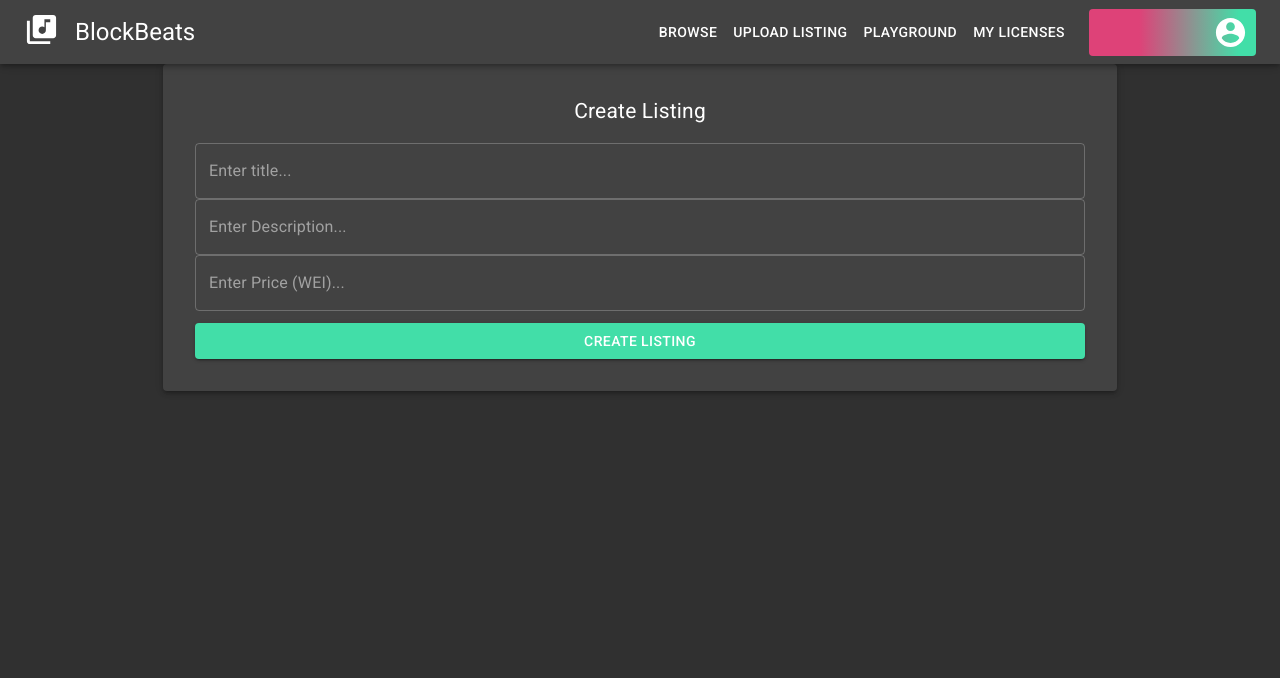
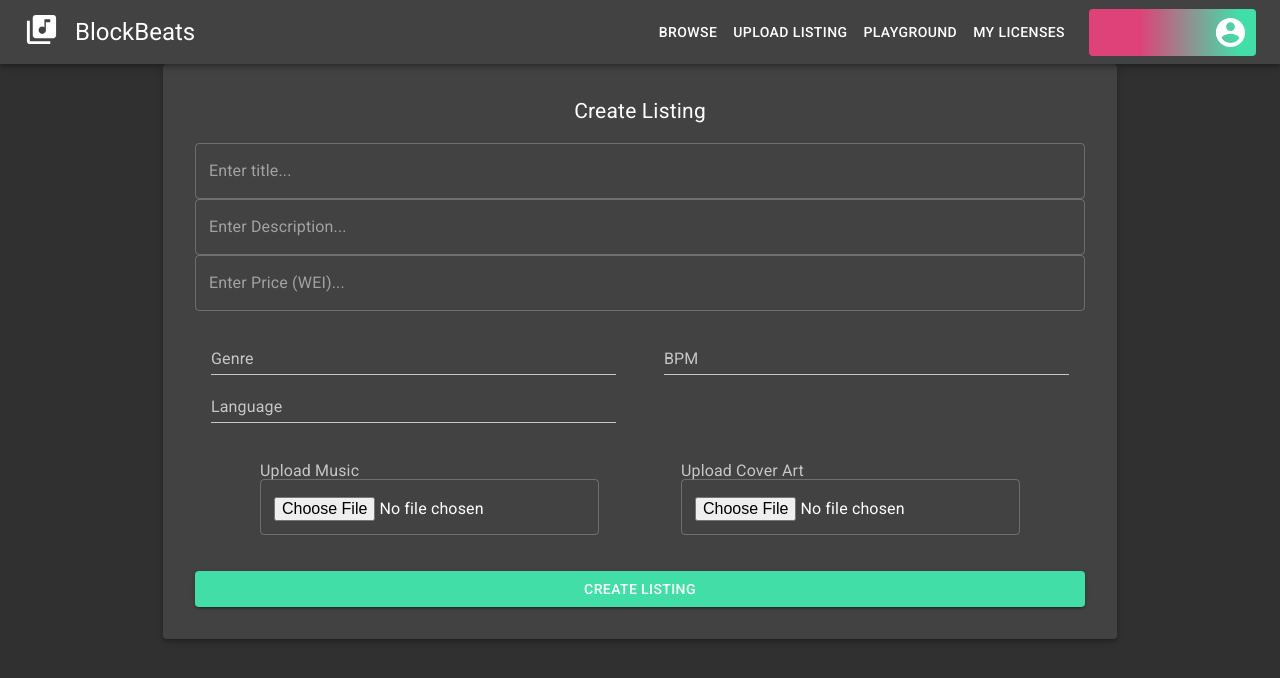
Before and after one commit to teamblockbeats/blockbeats, a React (Create React App) app in the folder client/: page /upload in a window 1280 px wide. Shown: the top 678 px of the page. Built offline with nearby package versions, Linux system fonts and the light colour scheme.

Commit message:
form mostly done, but no functionality

```diff
--- a/client/src/components/Upload.js
+++ b/client/src/components/Upload.js
@@ -4,8 +4,12 @@ import Grid from "@material-ui/core/Grid";
 import Paper from "@material-ui/core/Paper";
 import TextField from "@material-ui/core/TextField";
 import FormControl from "@material-ui/core/FormControl";
-import { Button, Typography, CircularProgress, Box } from "@material-ui/core";
-
+import {
+  Button,
+  Typography,
+  Box,
+  FormLabel,
+} from "@material-ui/core";
 
 const useStyles = makeStyles((theme) => ({
   paper: {
@@ -26,6 +30,14 @@ const Upload = () => {
   const [description, setDescription] = useState("");
   const [price, setPrice] = useState(0);
 
+  const [genre, setGenre] = useState("");
+  const [language, setLanguage] = useState("");
+  const [BPM, setBPM] = useState(0);
+
+  const [musicFile, setMusicFile] = useState(null);
+  const [artFile, setArtFile] = useState(null);
+
+  /************* HANDLERS ******************/
   const handleTitleChange = (event) => {
     setTitle(event.target.value);
   };
@@ -36,6 +48,32 @@ const Upload = () => {
 
   const handlePriceChange = (event) => {
     setPrice(Number(event.target.value));
+  };
+
+  const handleGenreChange = (event) => {
+    setGenre(event.target.value);
+  };
+
+  const handleLanguageChange = (event) => {
+    setLanguage(event.target.value);
+  };
+
+  const handleBPMChange = (event) => {
+    setBPM(Number(event.target.value));
+  };
+
+  const handleSampleFileChange = (event) => {
+    setMusicFile(event.target.files[0]);
+  };
+
+  const handleArtFileChange = (event) => {
+    setArtFile(event.target.files[0]);
+  }
+  /***************************************/
+
+  const handleCreateListing = async () => {
+    console.log("create listing");
+
   };
 
   const drawListingInputFields = () => {
@@ -56,12 +94,64 @@ const Upload = () => {
           variant="outlined"
           onChange={(e) => handlePriceChange(e)}
         />
+        <Box display="flex" flexDirection="row" paddingTop={2} padding={2}>
+          <Box
+            display="flex"
+            flexDirection="column"
+            flexGrow={1}
+            paddingRight={3}
+          >
+            <TextField
+              label="Genre"
+              onChange={(e) => handleGenreChange(e)}
+            />
+            <TextField
+              label="Language"
+              onChange={(e) => handleLanguageChange(e)}
+            />
+          </Box>
+          <Box
+            display="flex"
+            flexDirection="column"
+            flexGrow={1}
+            paddingLeft={3}
+          >
+            <TextField
+              label="BPM"
+              onChange={(e) => handleBPMChange(e)}
+            />
+          </Box>
+        </Box>
+        <Box
+          display="flex"
+          flexDirection="row"
+          justifyContent="space-around"
+          padding={3}
+        >
+          <Box display="flex" flexDirection="column">
+            <FormLabel htmlFor="upload-music">Upload Music</FormLabel>
+            <TextField
+              name="upload-music"
+              type="file"
+              id="upload-music"
+              variant="outlined"
+              onChange={(e) => handleSampleFileChange(e)}
+            />
+          </Box>
+
+          <Box display="flex" flexDirection="column">
+            <FormLabel htmlFor="upload-art">Upload Cover Art</FormLabel>
+            <TextField
+              name="upload-art"
+              type="file"
+              id="upload-art"
+              variant="outlined"
+              onChange={(e) => handleArtFileChange(e)}
+            />
+          </Box>
+        </Box>
       </FormControl>
     );
-  };
-
-  const handleCreateListing = async () => {
-    console.log("create listing");
   };
 
   return (
```
